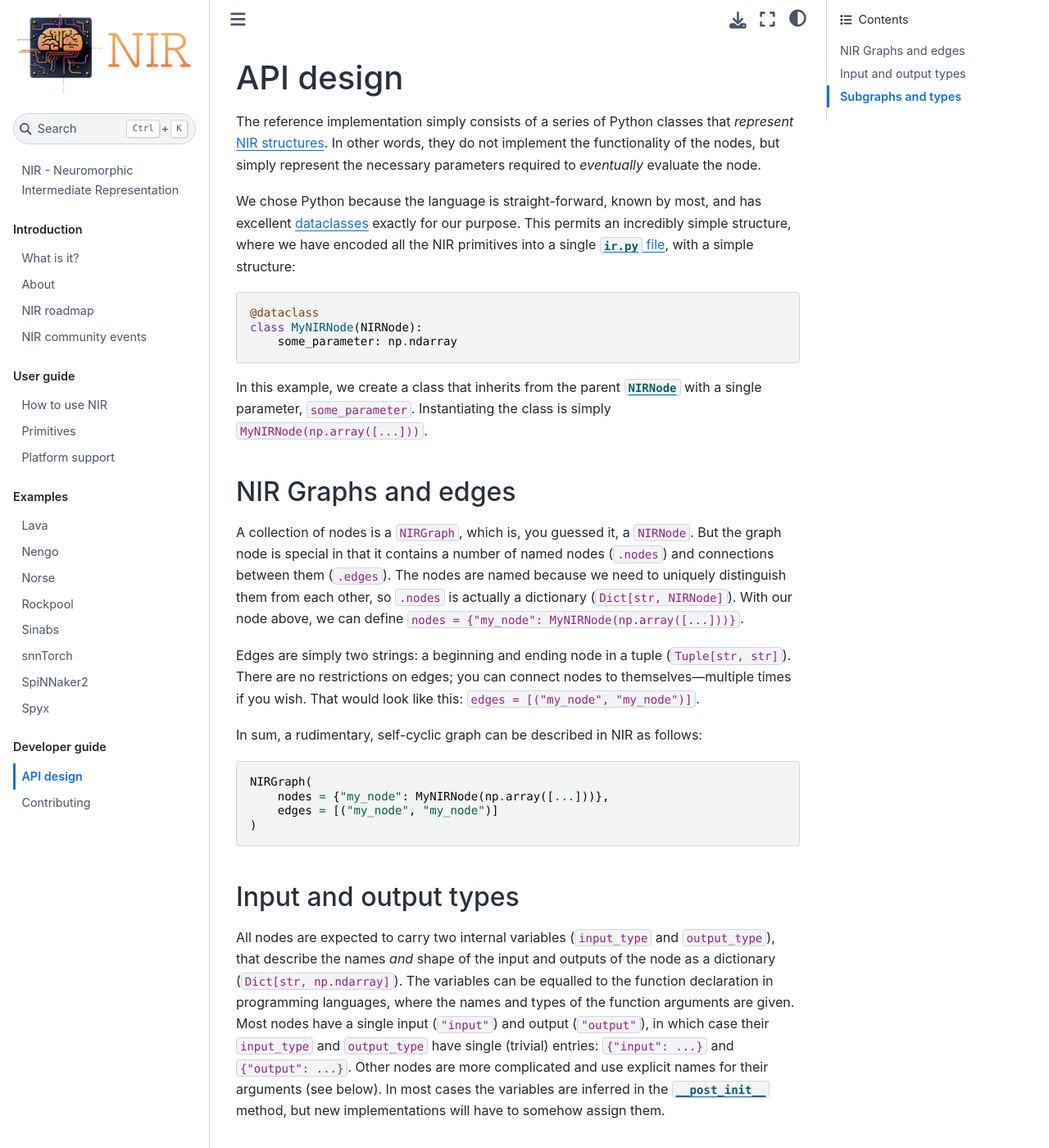
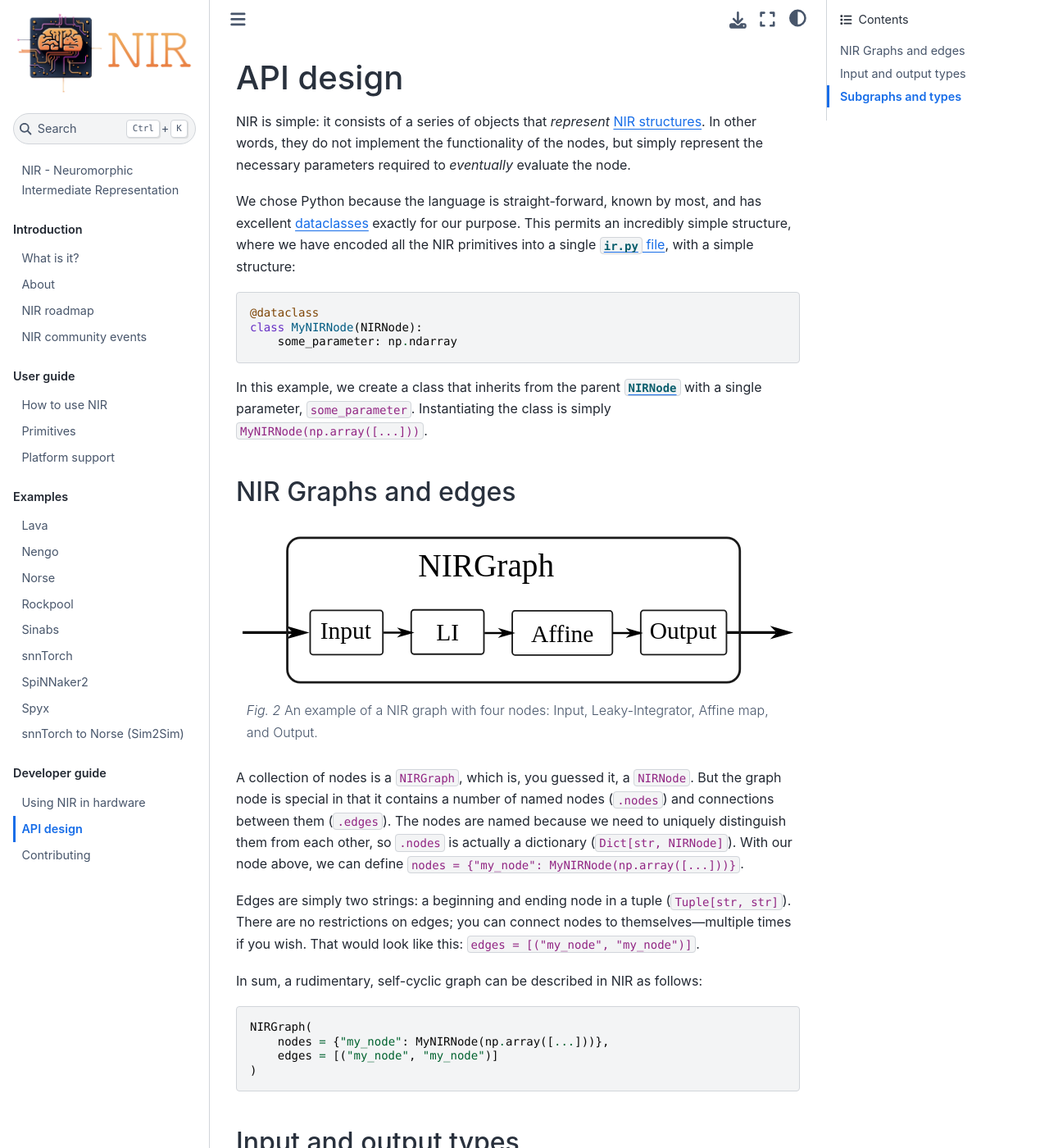
Before and after one commit to neuromorphs/NIR, a Jupyter Book: the page built from docs/source/api_design.md, in a window 1280 px wide and 1400 px high. Shown: the whole window at 82% size. Built offline with Jupyter Book 1.0.4 settings and Sphinx 7.4.7 and the Sphinx Book theme 1.1.4, drawn with Linux system fonts in a browser that asks for light colours; some of the changed text lies outside the part shown.

Commit message:
Updated docs with snntorch to Norse example and dev docs (#109)
* Updated docs with snntorch to Norse example and dev docs

* Updated docs for porting

---------

Co-authored-by: jegp <jens@jepedersen.dk>

````diff
--- a/docs/source/_config.yml
+++ b/docs/source/_config.yml
@@ -5,3 +5,12 @@
 repository:
   url: https://github.com/neuromorphs/nir
   branch: main
+  path_to_book: docs/source
+
+execute:
+  execute_notebooks: off
+
+launch_buttons:
+  notebook_interface: "jupyterlab"
+  binderhub_url: "https://mybinder.org/v2/gh/neuromorphs/nir/main?urlpath=lab"
+  colab_url: "https://colab.research.google.com"
--- a/docs/source/_toc.yml
+++ b/docs/source/_toc.yml
@@ -24,8 +24,9 @@
   - file: examples/snntorch/nir-conversion
   - file: examples/spinnaker2/import
   - file: examples/spyx/conversion
+  - file: examples/snntorch_to_norse
 - caption: Developer guide
   chapters:
+  - file: porting_nir
   - file: api_design
-  - file: dev
-    title: Contributing
+  - file: contributing
--- a/docs/source/api_design.md
+++ b/docs/source/api_design.md
@@ -1,6 +1,6 @@
 # API design
 
-The reference implementation simply consists of a series of Python classes that *represent* [NIR structures](primitives).
+NIR is simple: it consists of a series of objects that *represent* [NIR structures](primitives).
 In other words, they do not implement the functionality of the nodes, but simply represent the necessary parameters required to *eventually* evaluate the node.
 
 We chose Python because the language is straight-forward, known by most, and has excellent [dataclasses](https://docs.python.org/3/library/dataclasses.html) exactly for our purpose.
@@ -16,6 +16,14 @@
 Instantiating the class is simply `MyNIRNode(np.array([...]))`.
 
 ## NIR Graphs and edges
+```{figure} nir_graph_example.svg
+---
+height: 200px
+name: nir-graph-example
+---
+An example of a NIR graph with four nodes: Input, Leaky-Integrator, Affine map, and Output.
+```
+
 A collection of nodes is a `NIRGraph`, which is, you guessed it, a `NIRNode`.
 But the graph node is special in that it contains a number of named nodes (`.nodes`) and connections between them (`.edges`).
 The nodes are named because we need to uniquely distinguish them from each other, so `.nodes` is actually a dictionary (`Dict[str, NIRNode]`).
````
Also changed, not shown: docs/source/porting_nir.md (added, +115 -0 lines), docs/source/usage.md (+1 -1 lines), docs/source/contributing.md (renamed from docs/source/dev.md), docs/source/examples/snntorch_to_norse.ipynb (added), docs/source/nir_graph_example.svg (added), 2 other files.
